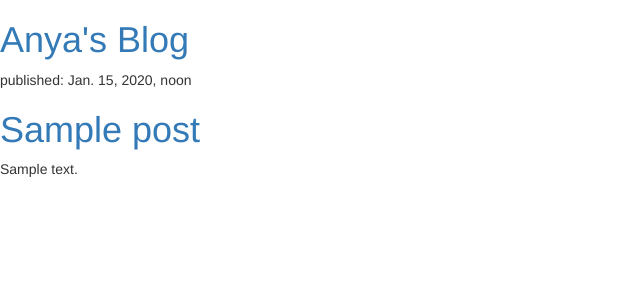
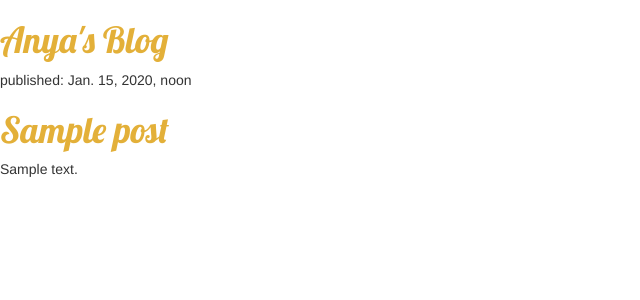
Before and after one commit to snejynka/my-second-blog, a Django app: template blog/templates/blog/post_list.html in a window 1280 px wide. Shown: the top 300 px of the page, without its empty margins (0-640 px from the left). Run offline with Django 3.2, Linux system fonts and the light colour scheme; the template is opened without the code that fills it: values that come from a table or form of the project are taken from there, others are empty; tables that the repository leaves empty hold one stand-in row (values such as "Sample post"); some libraries are stand-ins or nearby versions.

```diff
--- /dev/null
+++ b/blog/static/css/blog.css
@@ -0,0 +1,9 @@
+h1 a {
+        color: #E3B039;
+        font-family: 'Lobster';
+    }
+
+    <a href="https://en.wikipedia.org/wiki/Django" class="external_link" id="link_to_wiki_page">
+  body {
+        padding-left: 15px;
+    }
--- a/blog/templates/blog/post_list.html
+++ b/blog/templates/blog/post_list.html
@@ -1,8 +1,11 @@
+ {% load staticfiles %}
     <html>
         <head>
             <title>Anya's blog</title>
             <link rel="stylesheet" href="//maxcdn.bootstrapcdn.com/bootstrap/3.2.0/css/bootstrap.min.css">
             <link rel="stylesheet" href="//maxcdn.bootstrapcdn.com/bootstrap/3.2.0/css/bootstrap-theme.min.css">
+            <link rel="stylesheet" href="{% static 'css/blog.css' %}">
+            <link href="https://fonts.googleapis.com/css?family=Lobster&subset=latin,cyrillic" rel="stylesheet" type="text/css">
         </head>
         <body>
             <div>
@@ -17,3 +20,4 @@
                 </div>
             {% endfor %}
         </body>
+    </html>
```
Lines whose indentation alone changed are shown as unchanged.
